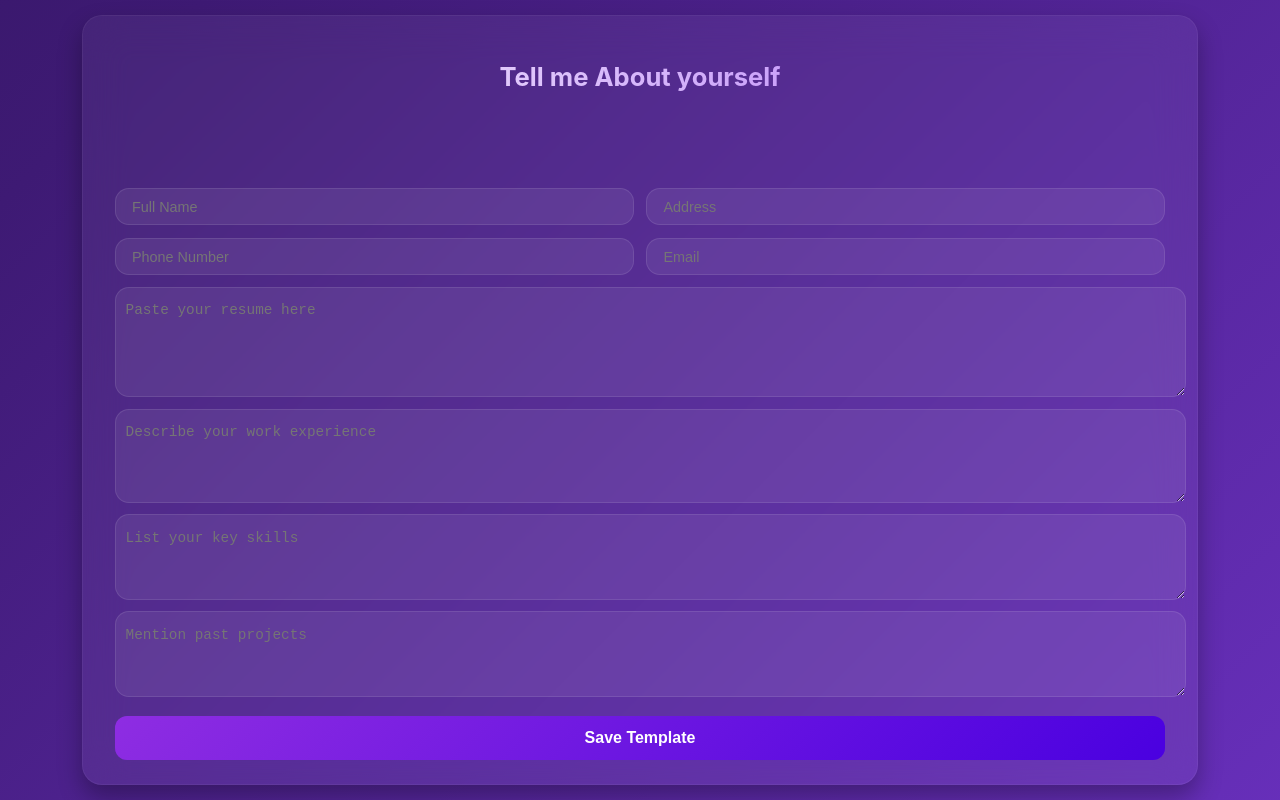
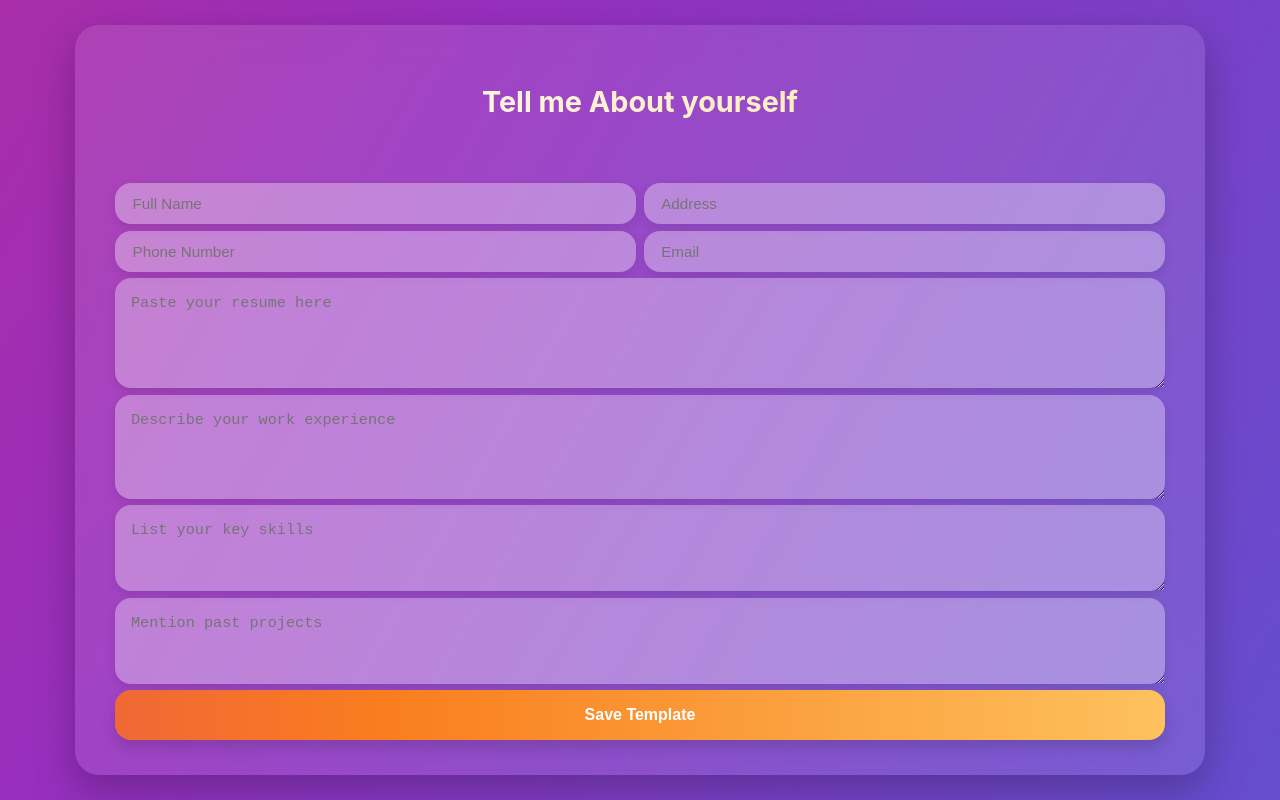
Before and after one commit to HamzaAbudaqa/Coverly, a React (Create React App) app in the folder frontend/: page /template in a window 1280 px wide. Built offline with nearby package versions, Linux system fonts and the light colour scheme.

Commit message:
nicer UI

```diff
--- a/frontend/src/pages/Homepage.css
+++ b/frontend/src/pages/Homepage.css
@@ -1,12 +1,15 @@
 .homepage {
   height: 100vh;
   width: 100vw;
-  background: linear-gradient(135deg, #1e0e3e, #6b31c1, #ff6bcb);
-  background-size: 300% 300%;
-  animation: shift 12s ease infinite;
+  background: linear-gradient(120deg, #feda75, #fa7e1e, #d62976, #962fbf, #4f5bd5);
+  background-size: 400% 400%;
+  animation: shift 15s ease infinite;
   display: flex;
   align-items: center;
   justify-content: center;
+  font-family: 'Inter', sans-serif;
+  padding: 2rem;
+  box-sizing: border-box;
 }
 
 @keyframes shift {
@@ -19,45 +22,46 @@
   display: flex;
   justify-content: space-between;
   align-items: center;
-  width: 90%;
+  width: 100%;
   max-width: 1200px;
   gap: 4rem;
 }
 
 .hero-text {
+  flex: 1;
   color: white;
-  flex: 1;
 }
 
 .hero-text h1 {
-  font-size: 3rem;
+  font-size: 3.2rem;
   margin-bottom: 1rem;
   line-height: 1.2;
   color: white;
 }
 
 .hero-text h1 span {
-  background: linear-gradient(90deg, #ffffff, #ad6df7);
+  background: linear-gradient(90deg, #ffffff, #ffe29f);
   -webkit-background-clip: text;
   -webkit-text-fill-color: transparent;
 }
 
 .hero-text p {
-  font-size: 1.2rem;
+  font-size: 1.25rem;
+  color: #f2f2f2;
   margin-bottom: 2rem;
-  color: #eaeaea;
+  max-width: 500px;
 }
 
 .cta-button {
-  background: linear-gradient(to right, #a75aff, #7a34e0);
-  color: white;
+  background: white;
+  color: #000;
   padding: 0.9rem 2rem;
   font-size: 1rem;
   font-weight: bold;
   border: none;
   border-radius: 12px;
   cursor: pointer;
-  box-shadow: 0 5px 15px rgba(167, 90, 255, 0.4);
+  box-shadow: 0 8px 20px rgba(0, 0, 0, 0.2);
   transition: transform 0.2s ease;
 }
 
@@ -82,22 +86,27 @@
 
 .mockup-card h3 {
   margin-bottom: 0.8rem;
-  font-size: 1rem;
-  color: #333;
+  font-size: 1.1rem;
+  color: #222;
 }
 
 .mockup-card p {
-  font-size: 0.9rem;
-  color: #555;
+  font-size: 0.95rem;
+  color: #444;
   margin-bottom: 1rem;
 }
 
 .mock-button {
-  padding: 0.6rem 1rem;
-  background-color: #6c63ff;
+  padding: 0.6rem 1.2rem;
+  background-color: #ff2d75;
   color: white;
   font-weight: bold;
   border: none;
-  border-radius: 8px;
+  border-radius: 10px;
   cursor: pointer;
+  transition: background 0.2s ease;
 }
+
+.mock-button:hover {
+  background-color: #e6005c;
+}
--- a/frontend/src/pages/TemplateForm.css
+++ b/frontend/src/pages/TemplateForm.css
@@ -1,12 +1,10 @@
-/* Centered fullscreen background */
 body {
   margin: 0;
   padding: 0;
   font-family: 'Inter', sans-serif;
-  background: linear-gradient(135deg, #1e0e3e, #3e1a74, #6b31c1);
-  background-size: 200% 200%;
-  animation: gradientShift 12s ease infinite;
-  font-size: 15px;
+  background: linear-gradient(120deg, #feda75, #fa7e1e, #d62976, #962fbf, #4f5bd5);
+  background-size: 400% 400%;
+  animation: gradientShift 15s ease infinite;
   display: flex;
   align-items: center;
   justify-content: center;
@@ -20,95 +18,100 @@ body {
   100% { background-position: 0% 75%; }
 }
 
-/* Main container fits the viewport height */
 .template-form-container {
   width: 1050px;
   max-width: 1400px;
-  height: 90vh;
-  padding: 1.5rem 2rem;
-  border-radius: 20px;
-  box-shadow: 0 12px 25px rgba(0, 0, 0, 0.3);
-  border: 1px solid rgba(255, 255, 255, 0.05);
-  background: rgba(255, 255, 255, 0.05);
-  backdrop-filter: blur(20px);
-  color: #eaeaea;
+  height: 85vh;
+  padding: 2.2rem 2.5rem;
+  border-radius: 24px;
+  box-shadow: 0 15px 40px rgba(0, 0, 0, 0.25);
+  background: rgba(255, 255, 255, 0.1);
+  backdrop-filter: blur(18px);
+  color: #fff;
   display: flex;
   flex-direction: column;
   justify-content: space-between;
 }
 
-/* Title */
 .template-form-container h2 {
-  font-size: 1.6rem;
+  font-size: 1.8rem;
   text-align: center;
-  margin-bottom: 0.8rem;
-  background: linear-gradient(90deg, #ffffff, #ad6df7);
+  margin-bottom: 1rem;
+  background: linear-gradient(90deg, #ffffff, #ffe29f);
   -webkit-background-clip: text;
   -webkit-text-fill-color: transparent;
 }
 
-/* Top 4 fields as 2x2 grid */
+form {
+  display: flex;
+  flex-direction: column;
+  gap: 0.4rem;
+}
+
+/* Grid for name/address and phone/email */
 .two-column-group {
   display: grid;
   grid-template-columns: 1fr 1fr;
-  gap: 0.8rem;
+  gap: 0.45rem;
 }
 
 .two-column-group input {
   width: 100%;
-  padding: 0.6rem 1rem;
-  background: rgba(255, 255, 255, 0.07);
-  border: 1px solid rgba(255, 255, 255, 0.1);
-  border-radius: 14px;
-  font-size: 0.9rem;
-  color: #e0e0e0;
-  transition: border-color 0.3s ease;
+  padding: 0.75rem 1.1rem;
+  background: rgba(255, 255, 255, 0.345);
+  border: none;
+  border-radius: 16px;
+  font-size: 0.95rem;
+  color: #333;
+  box-shadow: 0 4px 10px rgba(0, 0, 0, 0.1);
   box-sizing: border-box;
 }
 
-/* Rest of form */
-.template-form-container form {
-  display: flex;
-  flex-direction: column;
-  gap: 0.7rem;
-}
-
 /* Textareas */
-.template-form-container textarea {
+textarea {
   width: 100%;
-  min-height: 55px;
-  max-height: 90px;
-  padding: 0.9rem 0.6rem;
-  background: rgba(255, 255, 255, 0.07);
-  border: 1px solid rgba(255, 255, 255, 0.1);
-  border-radius: 14px;
-  font-size: 0.9rem;
-  color: #e0e0e0;
+  min-height: 60px;
+  max-height: 110px;
+  padding: 1rem 1rem;
+  background: rgba(255, 255, 255, 0.325);
+  border: none;
+  border-radius: 16px;
+  font-size: 0.95rem;
+  color: #333333ae;
   resize: vertical;
-  transition: border-color 0.3s ease;
+  box-shadow: 0 4px 10px rgba(0, 0, 0, 0.1);
+  box-sizing: border-box;
 }
 
 /* Submit button */
-.template-form-container button {
-  padding: 0.8rem;
+button {
+  padding: 1rem;
   font-size: 1rem;
   font-weight: bold;
   color: white;
-  background: linear-gradient(135deg, #8e2de2, #4a00e0);
+  background: linear-gradient(270deg, #feda75, #fa7e1e, #d62976, #962fbf, #4f5bd5);
+  background-size: 400% 400%;
+  animation: buttonShift 10s ease infinite;
   border: none;
-  border-radius: 12px;
+  border-radius: 16px;
   cursor: pointer;
-  margin-top: 0.5rem;
   transition: transform 0.2s ease, box-shadow 0.2s ease;
   width: 100%;
+  box-shadow: 0 8px 16px rgba(0, 0, 0, 0.15);
 }
 
-.template-form-container button:hover {
-  transform: scale(1.02);
-  box-shadow: 0 0 15px rgba(142, 45, 226, 0.4);
+@keyframes buttonShift {
+  0% { background-position: 0% 50%; }
+  50% { background-position: 100% 50%; }
+  100% { background-position: 0% 50%; }
 }
 
-/* Optional mobile stack */
+button:hover {
+  transform: scale(1.03);
+  box-shadow: 0 10px 20px rgba(252, 70, 107, 0.3);
+}
+
+/* Mobile */
 @media (max-width: 768px) {
   .two-column-group {
     grid-template-columns: 1fr;
@@ -116,6 +119,6 @@ body {
 
   .template-form-container {
     height: auto;
-    padding: 1rem;
+    padding: 1.5rem;
   }
 }
```
